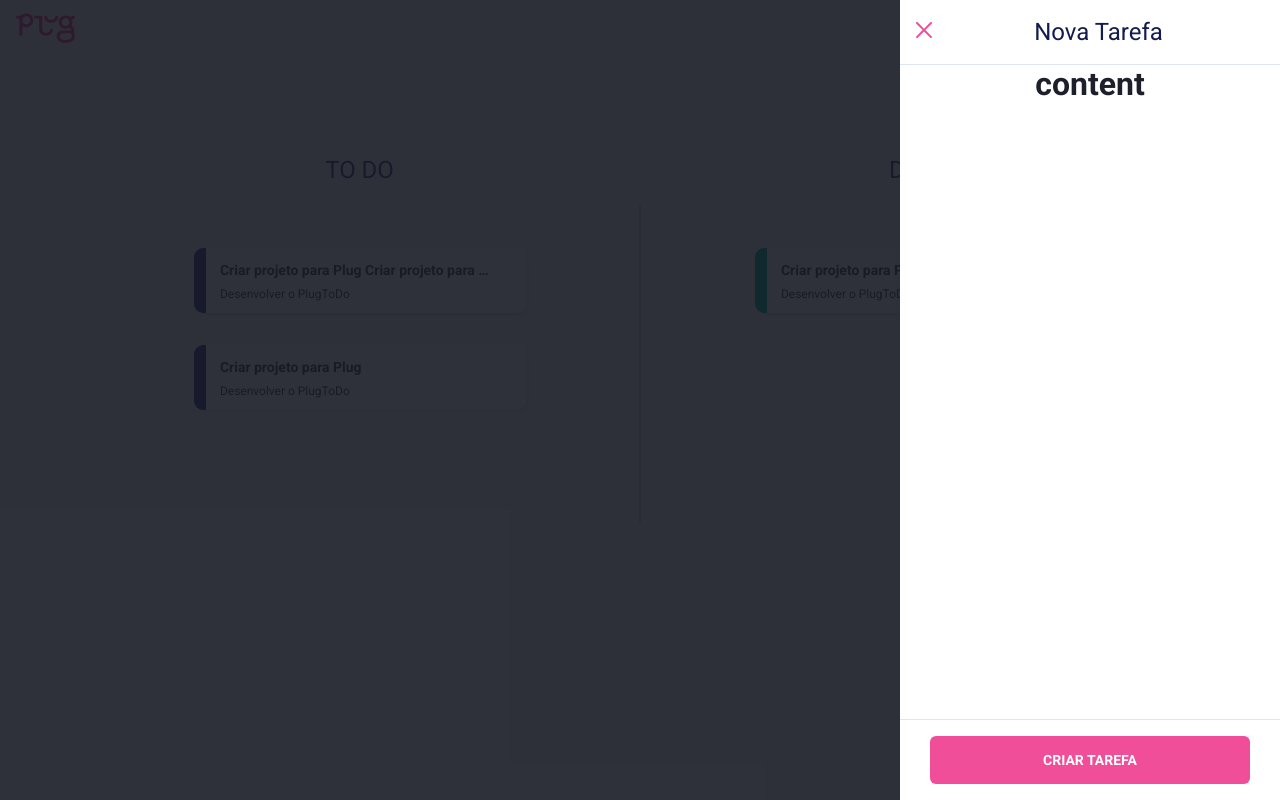
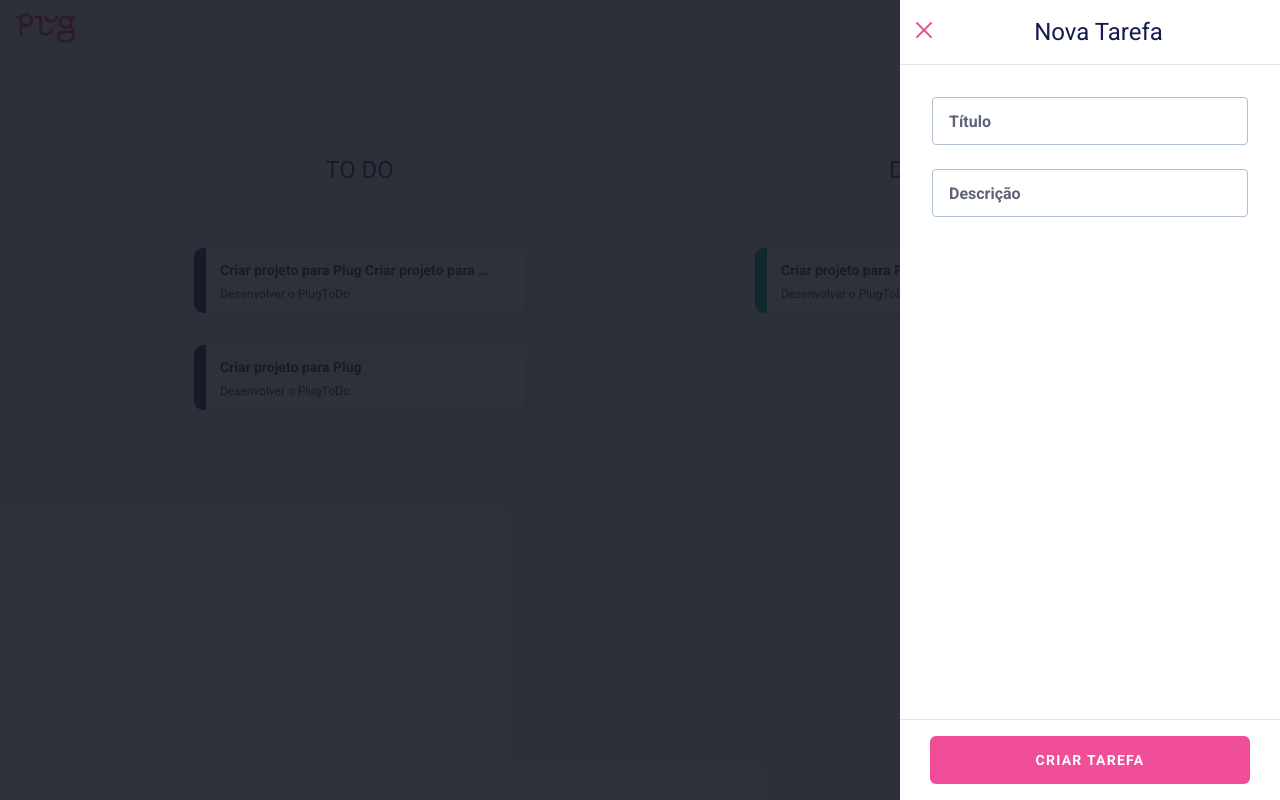
Before and after one commit to ricardovasconcelos/PlugToDo, a React (Vite) app: page /task in a window 1280 px wide. Both pictures are taken after a click on the button "NOVO". Built offline with nearby package versions, Linux system fonts and the light colour scheme.

Commit message:
feat: create Input component and add to Sidebar

```diff
--- a/src/components/Button/styles.ts
+++ b/src/components/Button/styles.ts
@@ -15,6 +15,7 @@ export const ButtonComponent = styled.button<ButtonProps>`
   background-color: ${(props) => props.theme['brand-100']};
   cursor: pointer;
   transition: filter 0.2s;
+  letter-spacing: 0.0781rem;
 
   &:hover {
     filter: opacity(90%);
--- /dev/null
+++ b/src/components/Input/index.tsx
@@ -0,0 +1,9 @@
+import { InputHTMLAttributes } from 'react';
+
+import { InputComponent } from './styles';
+
+interface InputProps extends InputHTMLAttributes<HTMLInputElement> {}
+
+export function Input({ ...props }: InputProps) {
+  return <InputComponent {...props} />;
+}
--- /dev/null
+++ b/src/components/Input/styles.ts
@@ -0,0 +1,19 @@
+import styled from 'styled-components';
+
+export const InputComponent = styled.input`
+  border: 1px solid ${(props) => props.theme['gray-500']};
+  height: 3rem;
+  border-radius: 4px;
+  padding: 1rem;
+  line-height: 150%;
+  width: 100%;
+
+  ::placeholder {
+    font-weight: bold;
+    color: ${(props) => props.theme['gray-800']};
+  }
+
+  &:focus {
+    border: 0;
+  }
+`;
--- a/src/components/Sidebar/index.tsx
+++ b/src/components/Sidebar/index.tsx
@@ -1,6 +1,7 @@
 import { useRef, useEffect, useCallback, MouseEvent } from 'react';
 import { useSpring, animated } from 'react-spring';
 import { Button } from '../Button';
+import { Input } from '../Input';
 
 import {
   SidebarContainer,
@@ -63,7 +64,9 @@ export const Sidebar = ({ showSidebar, onShowSidebar }: SidebarProps) => {
               </SidebarHeader>
 
               <SidebarContent>
-                <h1>content</h1>
+                <Input placeholder='Título' />
+
+                <Input placeholder='Descrição' />
               </SidebarContent>
 
               <SidebarFooter>
--- a/src/components/Sidebar/styles.ts
+++ b/src/components/Sidebar/styles.ts
@@ -24,6 +24,10 @@ export const SidebarWrapper = styled.div`
   height: 100vh;
   background-color: ${(props) => props.theme['white-100']};
   color: ${(props) => props.theme['black-100']};
+
+  @media (max-width: 768px) {
+    width: 100vw;
+  }
 `;
 
 export const SidebarHeader = styled.header`
@@ -58,6 +62,12 @@ export const CloseSidebar = styled.button`
 
 export const SidebarContent = styled.div`
   flex: 1;
+  width: 100%;
+  padding: 2rem;
+
+  * {
+    margin-bottom: 1.5rem;
+  }
 `;
 
 export const SidebarFooter = styled.footer`
--- a/src/pages/Task/styles.ts
+++ b/src/pages/Task/styles.ts
@@ -33,7 +33,6 @@ export const NewTaskButton = styled(Button)`
   border-radius: 100px;
   font-size: 0.875rem;
   line-height: 150%;
-  letter-spacing: 0.0781rem;
 
   display: flex;
   align-items: center;
```
